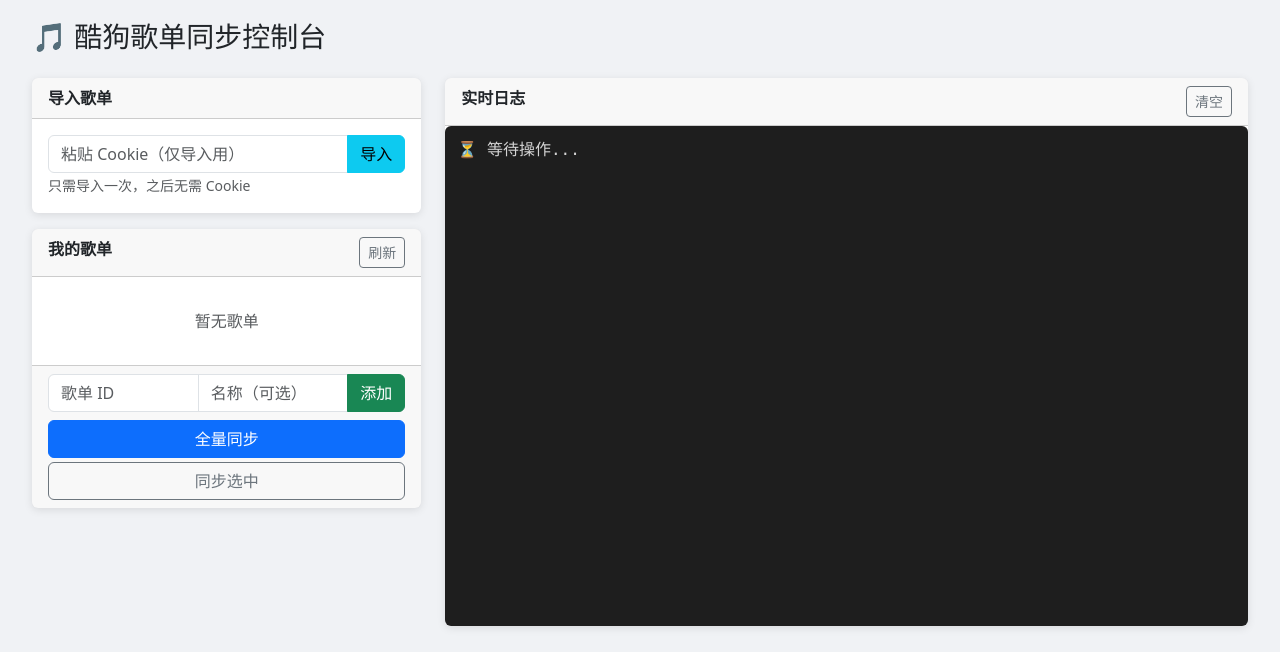
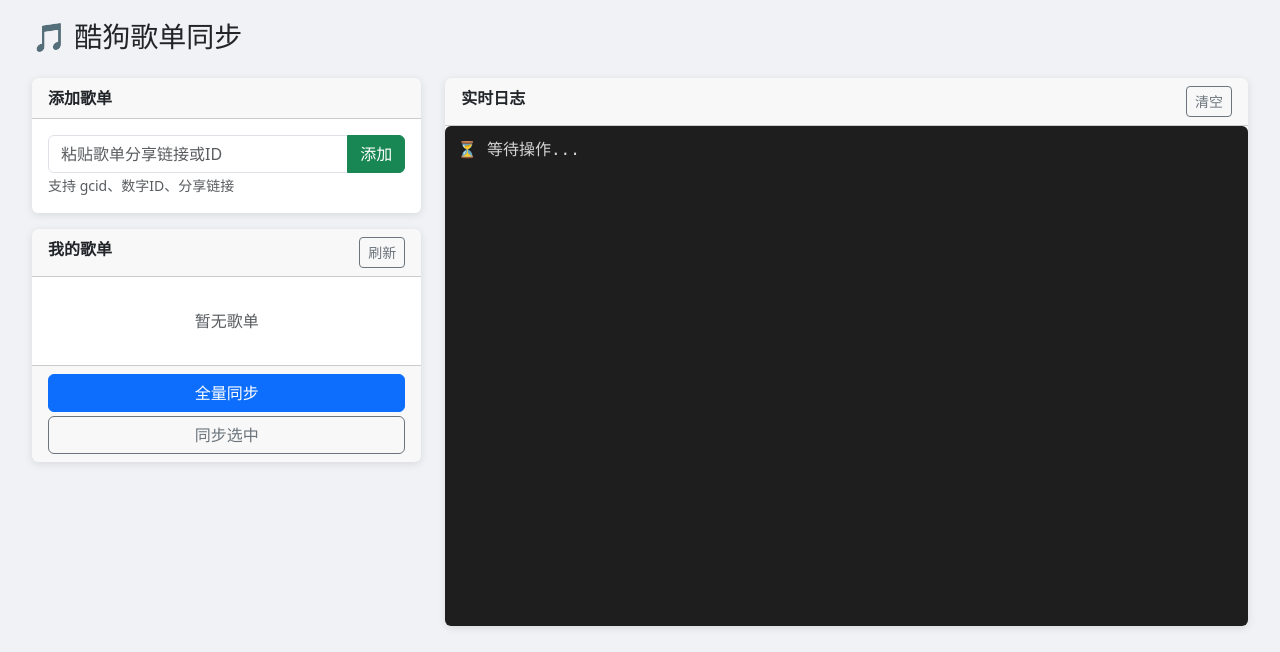
Before and after one commit to sixiang16/kugou-sync, a Flask app: page / in a window 1280 px wide. Shown: the top 652 px of the page. Run offline with Flask 3, Linux system fonts and the light colour scheme; data that the repository does not hold is empty; parts of the project's set-up code (start-up, migrations or seed data) failed here and were passed over; some libraries are stand-ins or nearby versions.

Commit message:
Update index.html

```diff
--- a/templates/index.html
+++ b/templates/index.html
@@ -12,18 +12,17 @@
 </head>
 <body>
 <div class="container-fluid">
-    <h3 class="mb-4">🎵 酷狗歌单同步控制台</h3>
+    <h3 class="mb-4">🎵 酷狗歌单同步</h3>
     <div class="row">
-        <!-- 左侧：管理区 -->
         <div class="col-md-4">
             <div class="card mb-3">
-                <div class="card-header"><strong>导入歌单</strong></div>
+                <div class="card-header"><strong>添加歌单</strong></div>
                 <div class="card-body">
                     <div class="input-group">
-                        <input type="text" class="form-control" id="cookie-input" placeholder="粘贴 Cookie（仅导入用）">
-                        <button class="btn btn-info" onclick="importPlaylists()">导入</button>
+                        <input type="text" class="form-control" id="input-link" placeholder="粘贴歌单分享链接或ID">
+                        <button class="btn btn-success" onclick="addFromInput()">添加</button>
                     </div>
-                    <small class="text-muted">只需导入一次，之后无需 Cookie</small>
+                    <small class="text-muted">支持 gcid、数字ID、分享链接</small>
                 </div>
             </div>
             <div class="card">
@@ -32,18 +31,11 @@
                     <div class="text-muted text-center py-4">暂无歌单</div>
                 </div>
                 <div class="card-footer">
-                    <div class="input-group mb-2">
-                        <input type="text" class="form-control" id="new-id" placeholder="歌单 ID">
-                        <input type="text" class="form-control" id="new-name" placeholder="名称（可选）">
-                        <button class="btn btn-success" onclick="addPlaylist()">添加</button>
-                    </div>
                     <button class="btn btn-primary w-100" onclick="syncAll()">全量同步</button>
                     <button class="btn btn-outline-secondary w-100 mt-1" onclick="syncSelected()">同步选中</button>
                 </div>
             </div>
         </div>
-
-        <!-- 右侧：日志 -->
         <div class="col-md-8">
             <div class="card">
                 <div class="card-header d-flex justify-content-between">
@@ -51,9 +43,7 @@
                     <button class="btn btn-sm btn-outline-secondary" onclick="clearLogs()">清空</button>
                 </div>
                 <div class="card-body p-0">
-                    <div class="log-area" id="log-area">
-                        <div>⏳ 等待操作...</div>
-                    </div>
+                    <div class="log-area" id="log-area"><div>⏳ 等待操作...</div></div>
                 </div>
             </div>
         </div>
@@ -61,7 +51,6 @@
 </div>
 
 <script>
-    // ========== 歌单列表 ==========
     async function loadPlaylists() {
         const res = await fetch('/api/playlists');
         const data = await res.json();
@@ -77,22 +66,18 @@
             </div>`).join('');
     }
 
-    function escapeHtml(text) {
-        return String(text).replace(/[&<>"']/g, m => ({'&':'&amp;','<':'&lt;','>':'&gt;','"':'&quot;',"'":'&#039;'})[m]);
-    }
+    function escapeHtml(text) { return String(text).replace(/[&<>"']/g, m => ({'&':'&amp;','<':'&lt;','>':'&gt;','"':'&quot;',"'":'&#039;'})[m]); }
 
-    async function addPlaylist() {
-        const id = document.getElementById('new-id').value.trim();
-        const name = document.getElementById('new-name').value.trim();
-        if (!id) return alert('歌单ID不能为空');
+    async function addFromInput() {
+        const input = document.getElementById('input-link').value.trim();
+        if (!input) return alert('请输入内容');
         const res = await fetch('/api/playlists', {
             method: 'POST',
             headers: {'Content-Type': 'application/json'},
-            body: JSON.stringify({id, name})
+            body: JSON.stringify({input})
         });
         if (res.ok) {
-            document.getElementById('new-id').value = '';
-            document.getElementById('new-name').value = '';
+            document.getElementById('input-link').value = '';
             loadPlaylists();
         } else {
             const err = await res.json();
@@ -106,29 +91,6 @@
         loadPlaylists();
     }
 
-    // ========== 导入 ==========
-    async function importPlaylists() {
-        const cookie = document.getElementById('cookie-input').value.trim();
-        if (!cookie) return alert('请粘贴 Cookie');
-        try {
-            const res = await fetch('/api/import', {
-                method: 'POST',
-                headers: {'Content-Type': 'application/json'},
-                body: JSON.stringify({cookie})
-            });
-            const data = await res.json();
-            if (res.ok) {
-                alert(data.message);
-                loadPlaylists();
-            } else {
-                alert('导入失败: ' + data.error);
-            }
-        } catch (e) {
-            alert('网络错误');
-        }
-    }
-
-    // ========== 同步 ==========
     function getSelectedIds() {
         return Array.from(document.querySelectorAll('#playlist-list input:checked')).map(cb => cb.value);
     }
@@ -151,7 +113,6 @@
         });
     }
 
-    // ========== 日志 ==========
     let lastLogLength = 0;
     setInterval(async () => {
         const res = await fetch('/api/logs');
@@ -174,7 +135,6 @@
         lastLogLength = 0;
     }
 
-    // 初始化
     loadPlaylists();
 </script>
 </body>
```
